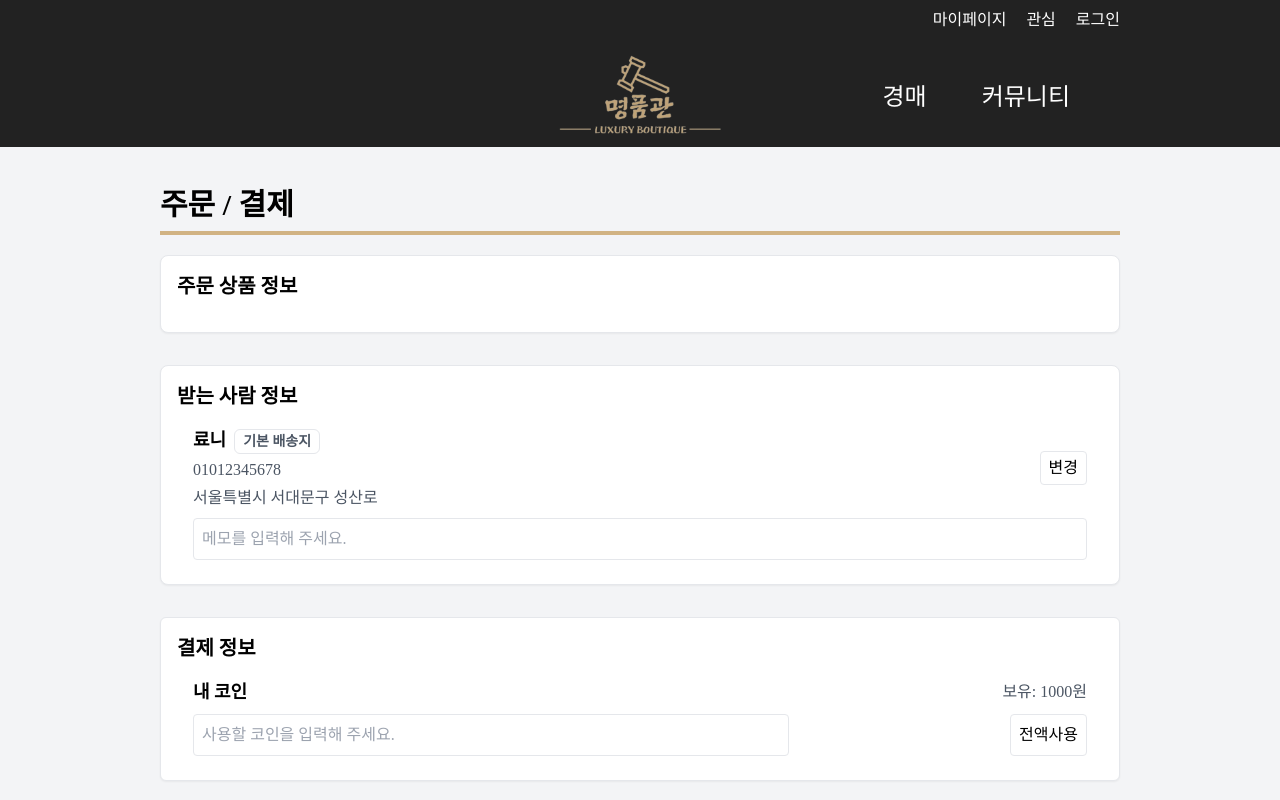
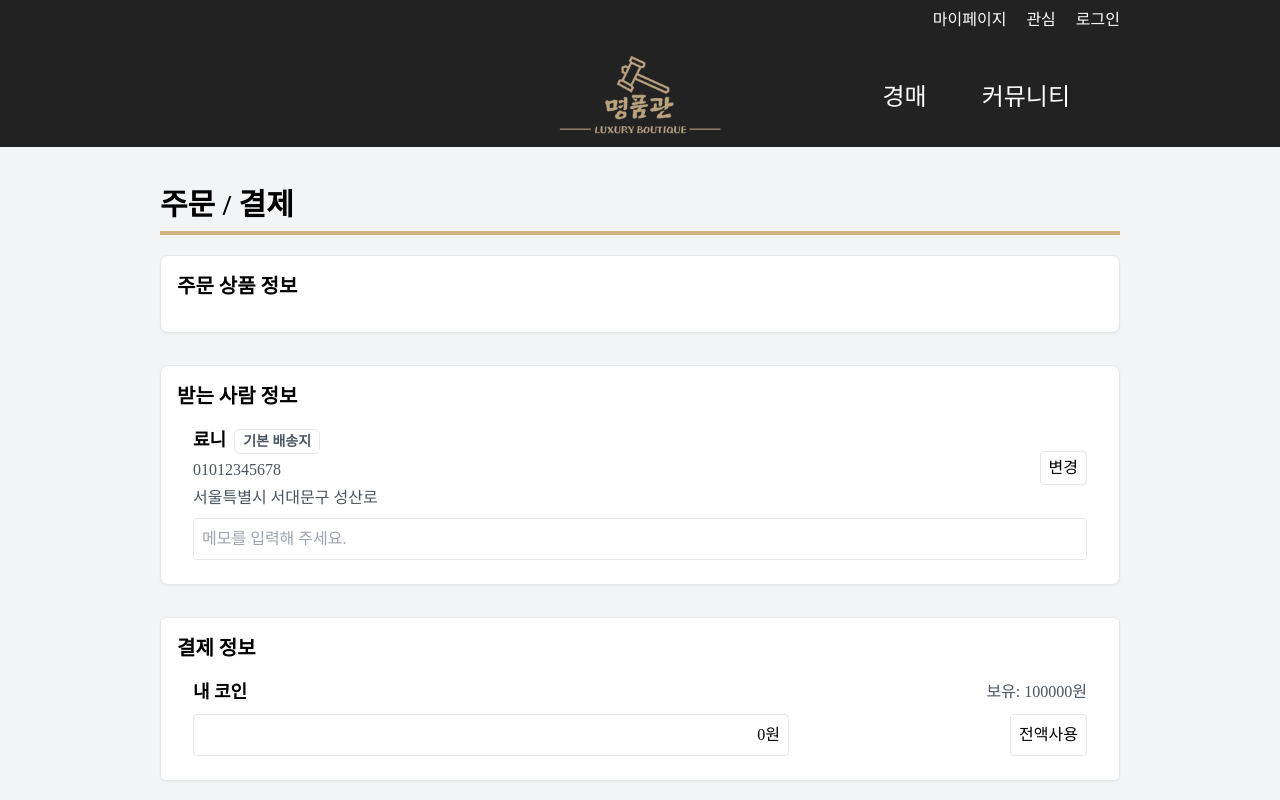
Before and after one commit to OZ-Coding-School/oz_01_main-002-FE, a Next.js app: page /payment in a window 1280 px wide. Shown: the top 800 px of the page. Built offline with nearby package versions, Linux system fonts and the light colour scheme; a web font is replaced by a local one.

Commit message:
feat: 결제 페이지 내 코인의 전액 사용버튼 기능과 input 입력창에 보유한 코인에 따른 유효한 값인지 확인하는 기능 작성

```diff
--- a/src/app/payment/page.tsx
+++ b/src/app/payment/page.tsx
@@ -2,10 +2,13 @@
 import { useProductStore } from "@/store";
 import Image from "next/image";
 import { useRouter } from "next/navigation";
+import { useState } from "react";
 
 function PaymentPage() {
+  const router = useRouter();
   const { paymentUserProducts } = useProductStore();
-  const router = useRouter();
+  const [totalCoins, setTotalCoins] = useState(100000); // 보유한 코인
+  const [usedCoins, setUsedCoins] = useState(0); // 입력된 코인 금액
 
   const handleMoveConfirmation = () => {
     router.push("/payment/confirmation");
@@ -17,7 +20,6 @@ function PaymentPage() {
     phone: "01012345678",
   };
 
-  const coins = 1000; // 보유 코인
   const totalPrice = paymentUserProducts.reduce(
     (total, item) => total + item.price,
     0
@@ -28,6 +30,33 @@ function PaymentPage() {
     0
   ); // 수수료
   const totalAmount = totalPrice + totalShipping; // 총 결제 금액
+
+  // 내 코인 전액 사용 버튼 클릭시 실행
+  const handleClickUseAllCoins = () => {
+    // alert("전액 사용");
+
+    // 사용자가 보유한 코인이 결제 금액과 같거나 보다 큰 경우, 결제 금액에 맞도록 수정
+    if (totalCoins >= totalAmount) {
+      setUsedCoins(totalAmount);
+    } else {
+      // 사용자가 보유한 코인이 결제 금액보다 작은 경우, 보유한 코인 수량을 전부 사용하는 것으로 해야하는데 코인 충전에 대한 기능 구현은 보류이므로 일단 이것도 보류해야할듯!
+      setUsedCoins(totalCoins);
+    }
+  };
+
+  // 사용할 코인 금액 변경시 실행
+  const handleChangeUsedCoins = (e: React.ChangeEvent<HTMLInputElement>) => {
+    // alert("사용할 코인 금액 변경");
+    const value = e.target.value.replace(/[^0-9]/g, ""); // 숫자 이외의 문자를 제거
+    const numericValue = value === "" ? 0 : parseInt(value, 10); // 빈 문자열을 0으로 처리
+
+    if (numericValue > totalCoins) {
+      alert("보유 코인보다 많은 금액을 사용할 수 없습니다.");
+      setUsedCoins(totalCoins);
+    } else {
+      setUsedCoins(numericValue);
+    }
+  };
 
   return (
     <div className="min-h-screen bg-gray-100">
@@ -109,15 +138,20 @@ function PaymentPage() {
               <p className="font-bold text-lg flex items-center pl-4 pr-4">
                 내 코인
               </p>
-              <p className="text-gray-600 pr-4">보유: {coins}원</p>
+              <p className="text-gray-600 pr-4">보유: {totalCoins}원</p>
             </div>
             <div className="flex justify-between items-center mb-2  pl-4 pr-4">
               <input
                 type="text"
-                className="w-2/3 border p-2 rounded text-black-600"
+                className="w-2/3 border p-2 rounded text-black-600 text-right"
                 placeholder="사용할 코인을 입력해 주세요."
+                value={`${usedCoins.toLocaleString()}원`}
+                onChange={handleChangeUsedCoins}
               />
-              <button className="ml-2 border p-2 rounded text-black-500">
+              <button
+                className="ml-2 border p-2 rounded text-black-500"
+                onClick={handleClickUseAllCoins}
+              >
                 전액사용
               </button>
             </div>
```
